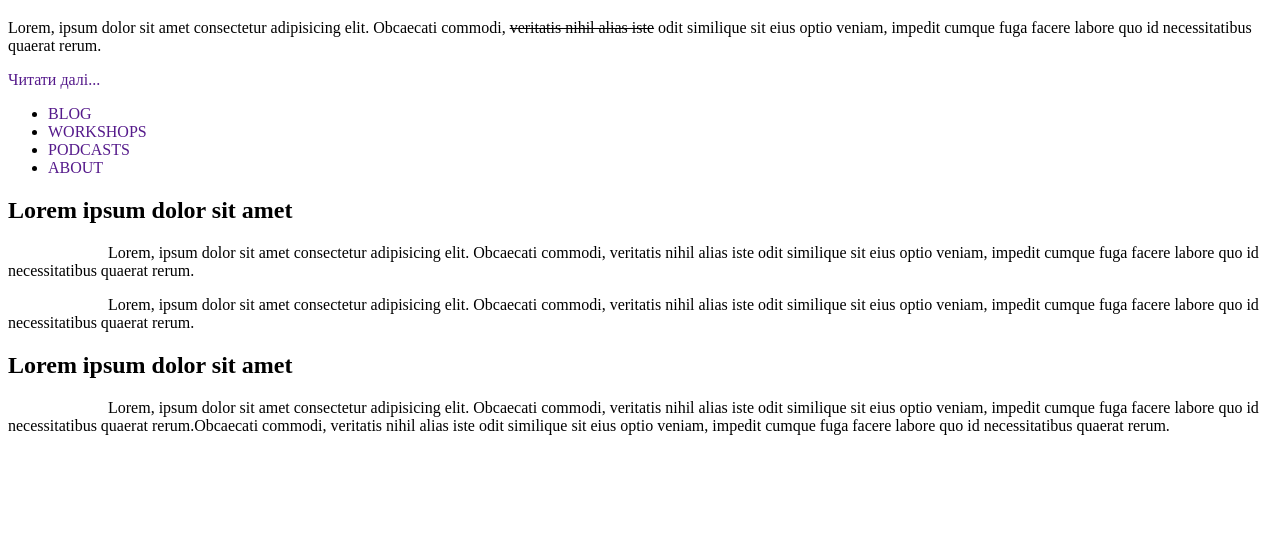
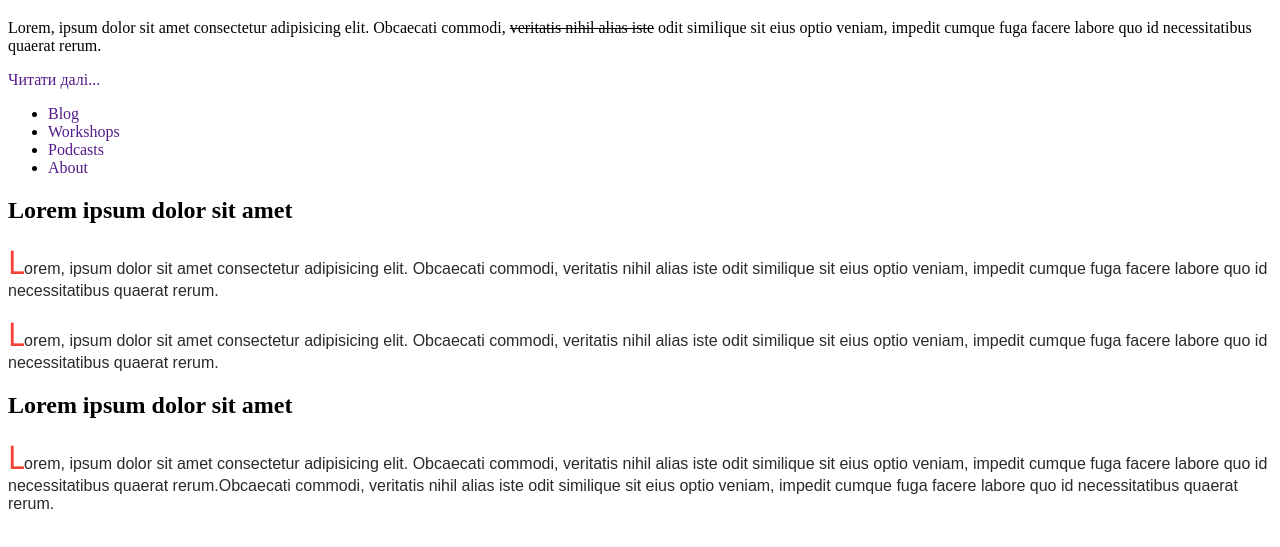
Before and after one commit to KutsVlad8/github-test, a plain HTML site: page index.html in a window 1280 px wide. Shown: the part 61-608 px from the top of the page. Drawn offline with Linux system fonts and the light colour scheme.

Commit message:
работа с конспектом

```diff
--- a/css/style.css
+++ b/css/style.css
@@ -6,9 +6,17 @@
   text-decoration: none;
 }
 .site-nav .link {
-  text-transform: uppercase;
+  text-transform: ;
 }
 
 .post-text {
-  text-indent: 100px;
+  font-family: 'Arial', 'Helvetica', sans-serif;
+  color: #2a2a2a;
+  font-size: 16px;
 }
+
+.post-text:first-letter {
+  font-family: 'Tahoma', serif;
+  font-size: 32px;
+  color: #f44336;
+}
```
